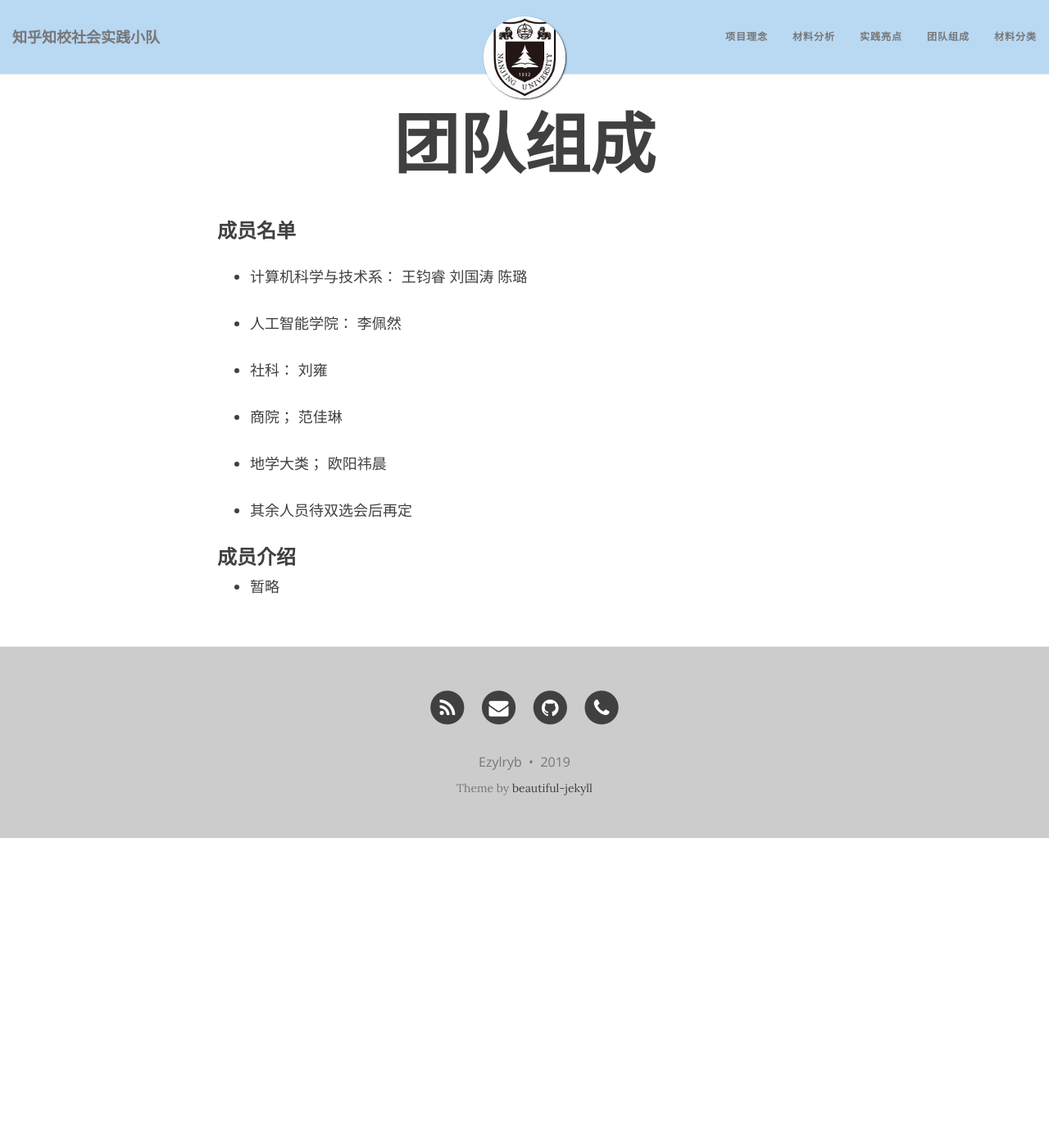
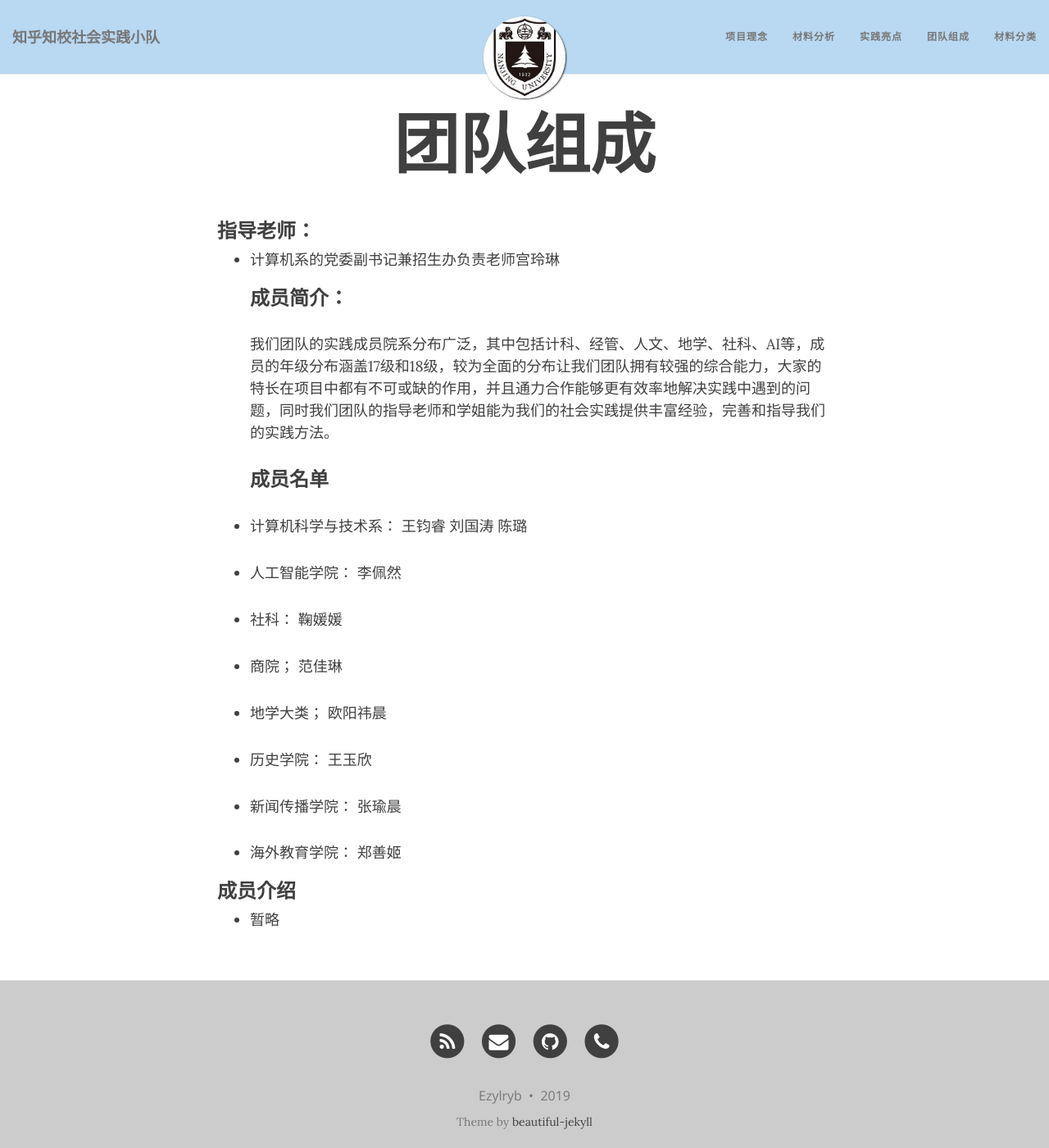
Before and after one commit to zhzx-team/zhzx-team, a Jekyll site: the page built from aboutus.md, in a window 1280 px wide and 1400 px high. Shown: the whole window at 82% size. Built offline with Jekyll 4.4.1, drawn with Linux system fonts in a browser that asks for light colours; nearby versions of some CDN libraries.

Commit message:
line feed

```diff
--- a/aboutus.md
+++ b/aboutus.md
@@ -2,20 +2,27 @@
 layout: page
 title: 团队组成
 ---
-
+### 指导老师：
+- 计算机系的党委副书记兼招生办负责老师宫玲琳
+### 成员简介：
+我们团队的实践成员院系分布广泛，其中包括计科、经管、人文、地学、社科、AI等，成员的年级分布涵盖17级和18级，较为全面的分布让我们团队拥有较强的综合能力，大家的特长在项目中都有不可或缺的作用，并且通力合作能够更有效率地解决实践中遇到的问题，同时我们团队的指导老师和学姐能为我们的社会实践提供丰富经验，完善和指导我们的实践方法。
 ### 成员名单
 
 - 计算机科学与技术系： 王钧睿 刘国涛 陈璐
 
 - 人工智能学院： 李佩然
 
-- 社科： 刘雍
+- 社科： 鞠媛媛
 
 - 商院； 范佳琳
 
 - 地学大类； 欧阳祎晨
 
-- 其余人员待双选会后再定
+- 历史学院： 王玉欣
+
+- 新闻传播学院： 张瑜晨
+
+- 海外教育学院： 郑善姬
 
 ### 成员介绍
 
--- a/index.html
+++ b/index.html
@@ -1,7 +1,7 @@
 ---
 layout: page
 title: 知乎知校社会实践团队
-subtitle: 知乎知校
+subtitle: 关于招生与报考的调研——以知乎为主的知校新模式
 use-site-title: true
 css: "/css/index.css"
 <!-- bigimg:
```
Also changed, not shown: init.md (+5 -5 lines), 1 other file.
